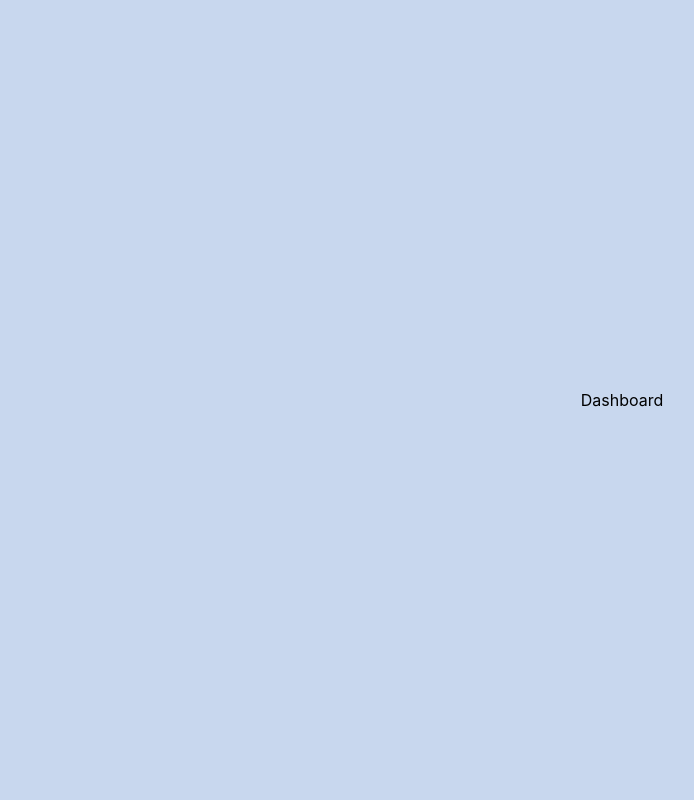
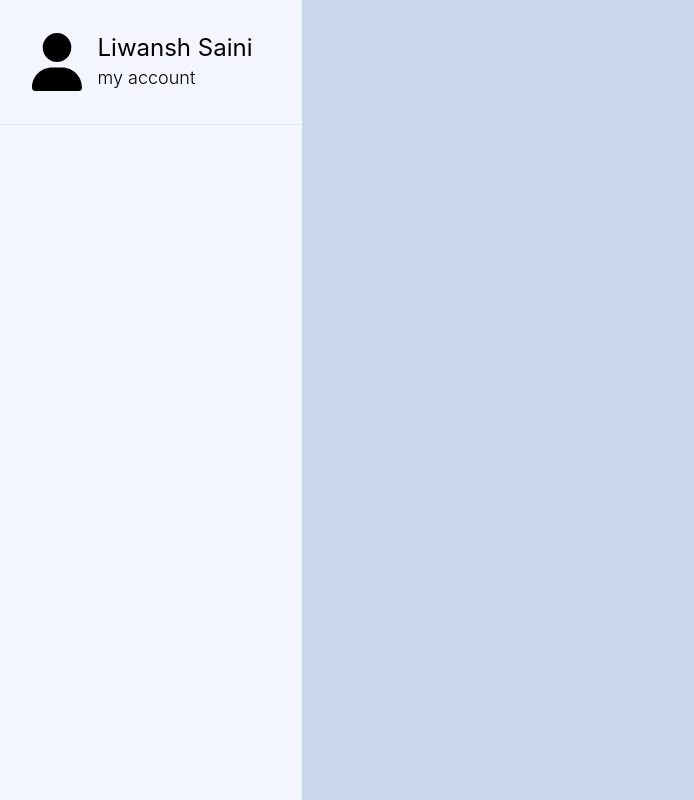
Before and after one commit to iamLiwansh/VerbiXchange, a React (Create React App) app: page / in a window 1280 px wide. Shown: the whole page, without its empty margins (18-712 px from the left). Built offline with nearby package versions, Linux system fonts and the light colour scheme.

Commit message:
added left side

```diff
--- a/src/App.js
+++ b/src/App.js
@@ -1,6 +1,6 @@
 import './App.css';
 import Dashboard from './modules/Dashboard/Index';
-import Form from './modules/Form/Index';
+// import Form from './modules/Form/Index';
 function App() {
   return (
    <div className="bg-[#c8d7ee] h-screen flex justify-center items-center">
--- a/src/modules/Dashboard/Index.js
+++ b/src/modules/Dashboard/Index.js
@@ -1,10 +1,22 @@
 import React from 'react'
+import Avatar from '../../assets/avatar.svg'
 
 const Dashboard
  = () => {
   return (
-    <div>Dashboard
-
+    <div className='w-screen flex'>
+        <div className='w-[25%] h-screen bg-secondary'>
+            <div className='flex justify-center items-center my-8'>
+            <img src={Avatar} alt='user' height={50} width={50}></img>
+            <div className='ml-4'>
+            <h1 className='text-2xl'>Liwansh Saini</h1>
+            <h1 className="text-lg font-light">my account</h1>
+            </div>
+            </div>
+            <hr/>
+        </div>
+        <div className='w-[50%] h-screen'></div>
+        <div className='w-[25%] h-screen'></div>
     </div>
   )
 }
```
Also changed, not shown: src/assets/avatar.svg (added).
